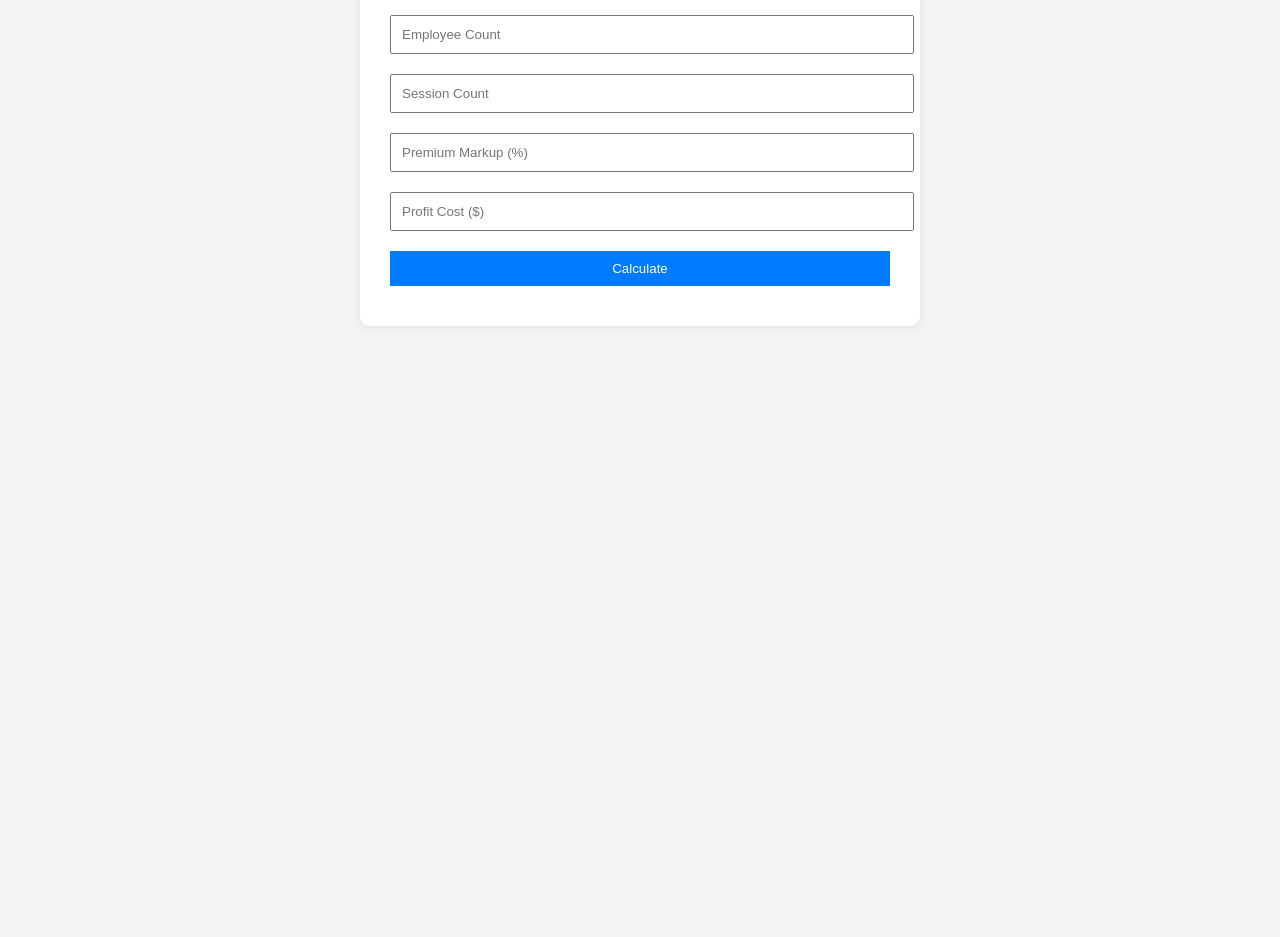
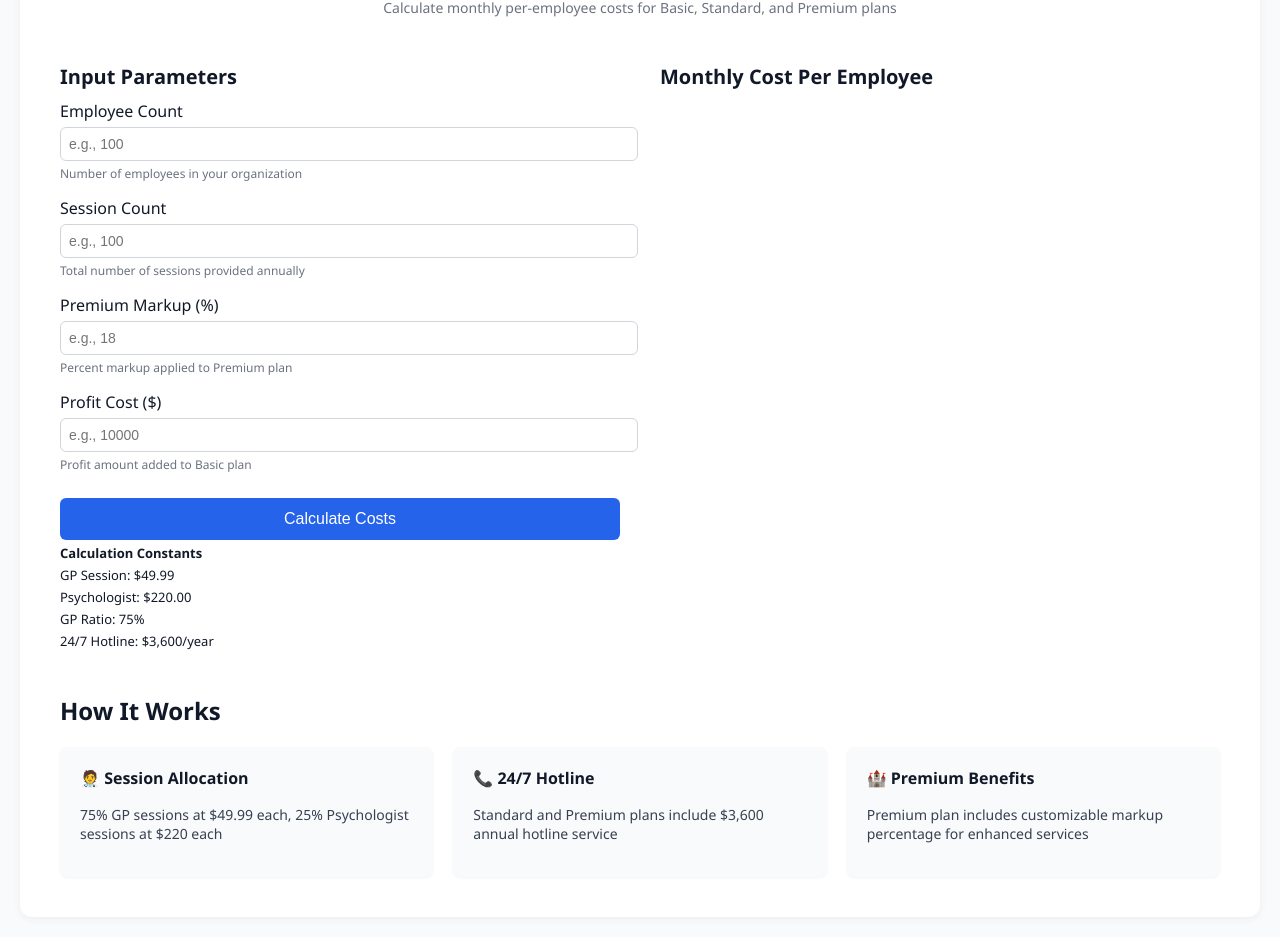
Before and after one commit to Ben0Miln/Cost, a plain HTML site: page index.html in a window 1280 px wide. Shown: the part 133-1070 px from the top of the page. Before the commit the page ends 800 px from the top, so only its background shows below. Drawn offline with Linux system fonts and the light colour scheme.

Commit message:
Add files via upload

```diff
--- a/index.html
+++ b/index.html
@@ -3,21 +3,74 @@
 <html lang="en">
 <head>
   <meta charset="UTF-8" />
-  <meta name="viewport" content="width=device-width, initial-scale=1.0"/>
-  <title>GP EAP Cost Calculator</title>
+  <meta name="viewport" content="width=device-width, initial-scale=1.0" />
+  <title>Employee Benefits Cost Calculator</title>
   <link rel="stylesheet" href="styles.css" />
 </head>
 <body>
-  <div class="container">
-    <h1>GP EAP Cost Calculator</h1>
-    <form id="calcForm">
-      <input type="number" id="employeeCount" placeholder="Employee Count" required />
-      <input type="number" id="sessionCount" placeholder="Session Count" required />
-      <input type="number" id="premiumMarkup" placeholder="Premium Markup (%)" required />
-      <input type="number" id="profitCost" placeholder="Profit Cost ($)" required />
-      <button type="submit">Calculate</button>
-    </form>
-    <div id="results"></div>
+  <div class="calculator-container">
+    <h1>Employee Benefits Cost Calculator</h1>
+    <p class="subtitle">Calculate monthly per-employee costs for Basic, Standard, and Premium plans</p>
+
+    <div class="grid">
+      <div class="input-section">
+        <h2>Input Parameters</h2>
+        <form id="calcForm">
+          <label>Employee Count
+            <input type="number" id="employeeCount" placeholder="e.g., 100" required />
+            <small>Number of employees in your organization</small>
+          </label>
+
+          <label>Session Count
+            <input type="number" id="sessionCount" placeholder="e.g., 100" required />
+            <small>Total number of sessions provided annually</small>
+          </label>
+
+          <label>Premium Markup (%)
+            <input type="number" id="premiumMarkup" placeholder="e.g., 18" required />
+            <small>Percent markup applied to Premium plan</small>
+          </label>
+
+          <label>Profit Cost ($)
+            <input type="number" id="profitCost" placeholder="e.g., 10000" required />
+            <small>Profit amount added to Basic plan</small>
+          </label>
+
+          <button type="submit">Calculate Costs</button>
+        </form>
+
+        <div class="constants">
+          <p><strong>Calculation Constants</strong></p>
+          <p>GP Session: $49.99</p>
+          <p>Psychologist: $220.00</p>
+          <p>GP Ratio: 75%</p>
+          <p>24/7 Hotline: $3,600/year</p>
+        </div>
+      </div>
+
+      <div class="output-section">
+        <h2>Monthly Cost Per Employee</h2>
+        <div id="results"></div>
+      </div>
+    </div>
+
+    <div class="how-it-works">
+      <h2>How It Works</h2>
+      <div class="info-blocks">
+        <div>
+          <h3>🧑‍⚕️ Session Allocation</h3>
+          <p>75% GP sessions at $49.99 each, 25% Psychologist sessions at $220 each</p>
+        </div>
+        <div>
+          <h3>📞 24/7 Hotline</h3>
+          <p>Standard and Premium plans include $3,600 annual hotline service</p>
+        </div>
+        <div>
+          <h3>🏰 Premium Benefits</h3>
+          <p>Premium plan includes customizable markup percentage for enhanced services</p>
+        </div>
+      </div>
+    </div>
   </div>
   <script src="script.js"></script>
 </body>
--- a/script.js
+++ b/script.js
@@ -26,8 +26,9 @@ document.getElementById("calcForm").addEventListener("submit", function(e) {
   const premiumMonthly = premiumTotal / 12 / employeeCount;
 
   document.getElementById("results").innerHTML = `
-    <p><strong>Basic Plan:</strong> $${basicMonthly.toFixed(2)} per employee/month</p>
-    <p><strong>Standard Plan:</strong> $${standardMonthly.toFixed(2)} per employee/month</p>
-    <p><strong>Premium Plan:</strong> $${premiumMonthly.toFixed(2)} per employee/month</p>
+    <div class="result-box"><strong>Basic Plan:</strong><br>$${basicMonthly.toFixed(2)} per employee per month</div>
+    <div class="result-box"><strong>Standard Plan:</strong><br>$${standardMonthly.toFixed(2)} per employee per month</div>
+    <div class="result-box"><strong>Premium Plan:</strong><br>$${premiumMonthly.toFixed(2)} per employee per month</div>
+    <p>Calculation Breakdown:<br>GP Sessions (75%): ${gpSessions}<br>Psychologist Sessions (25%): ${psychSessions}<br>Annual Basic Cost: $${basicTotal.toFixed(2)}</p>
   `;
 });
--- a/styles.css
+++ b/styles.css
@@ -1,34 +1,126 @@
+/* styles.css */
 
 body {
-  font-family: Arial, sans-serif;
-  background-color: #f4f4f4;
+  font-family: 'Segoe UI', sans-serif;
+  background-color: #f9fafb;
+  color: #111827;
+  margin: 0;
   padding: 20px;
 }
-.container {
+
+.calculator-container {
+  max-width: 1200px;
+  margin: auto;
   background: white;
-  padding: 30px;
-  max-width: 500px;
-  margin: auto;
-  border-radius: 10px;
-  box-shadow: 0px 0px 10px rgba(0,0,0,0.1);
+  padding: 40px;
+  border-radius: 12px;
+  box-shadow: 0 2px 10px rgba(0, 0, 0, 0.05);
 }
+
 h1 {
+  font-size: 28px;
+  margin-bottom: 0;
   text-align: center;
 }
-form input, form button {
+
+.subtitle {
+  text-align: center;
+  font-size: 14px;
+  color: #6b7280;
+  margin-bottom: 30px;
+}
+
+.grid {
+  display: flex;
+  gap: 40px;
+  flex-wrap: wrap;
+}
+
+.input-section, .output-section {
+  flex: 1;
+  min-width: 300px;
+}
+
+.input-section h2, .output-section h2 {
+  font-size: 20px;
+  margin-bottom: 10px;
+}
+
+label {
+  display: block;
+  margin-bottom: 15px;
+}
+
+label input {
   width: 100%;
-  padding: 10px;
-  margin: 10px 0;
+  padding: 8px;
+  font-size: 14px;
+  margin-top: 5px;
+  border-radius: 6px;
+  border: 1px solid #d1d5db;
 }
-form button {
-  background: #007BFF;
+
+small {
+  display: block;
+  color: #6b7280;
+  font-size: 12px;
+  margin-top: 4px;
+}
+
+button {
+  padding: 12px;
+  width: 100%;
+  background-color: #2563eb;
   color: white;
   border: none;
+  border-radius: 6px;
+  font-size: 16px;
   cursor: pointer;
+  margin-top: 10px;
 }
-form button:hover {
-  background: #0056b3;
+
+button:hover {
+  background-color: #1d4ed8;
 }
+
+.constants p {
+  font-size: 13px;
+  margin: 4px 0;
+}
+
 #results p {
-  font-weight: bold;
+  background: #f3f4f6;
+  padding: 12px;
+  border-radius: 8px;
+  margin: 10px 0;
+  font-size: 16px;
 }
+
+.how-it-works {
+  margin-top: 40px;
+}
+
+.info-blocks {
+  display: flex;
+  gap: 20px;
+  flex-wrap: wrap;
+}
+
+.info-blocks div {
+  background: #f9fafb;
+  padding: 20px;
+  border-radius: 8px;
+  flex: 1;
+  min-width: 250px;
+  box-shadow: 0 1px 3px rgba(0, 0, 0, 0.05);
+}
+
+.info-blocks h3 {
+  margin-top: 0;
+  font-size: 16px;
+}
+
+.info-blocks p {
+  font-size: 14px;
+  color: #374151;
+}
```
